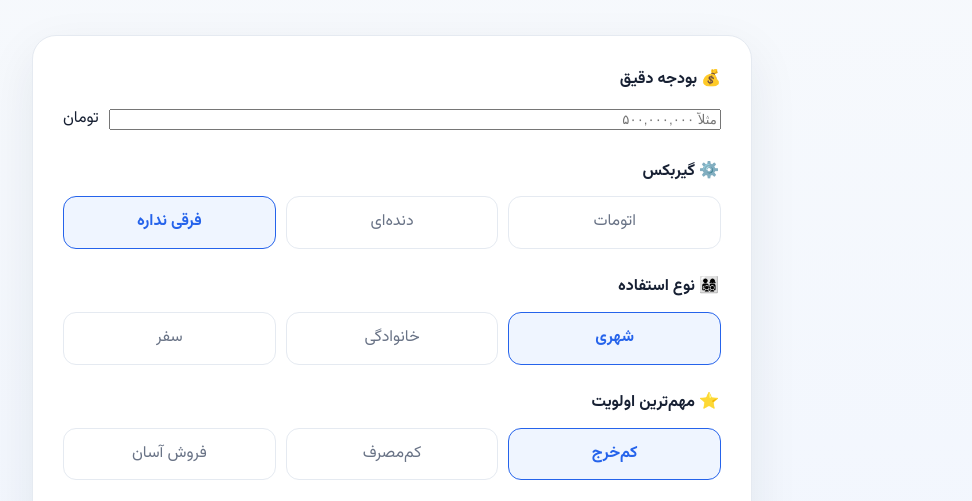
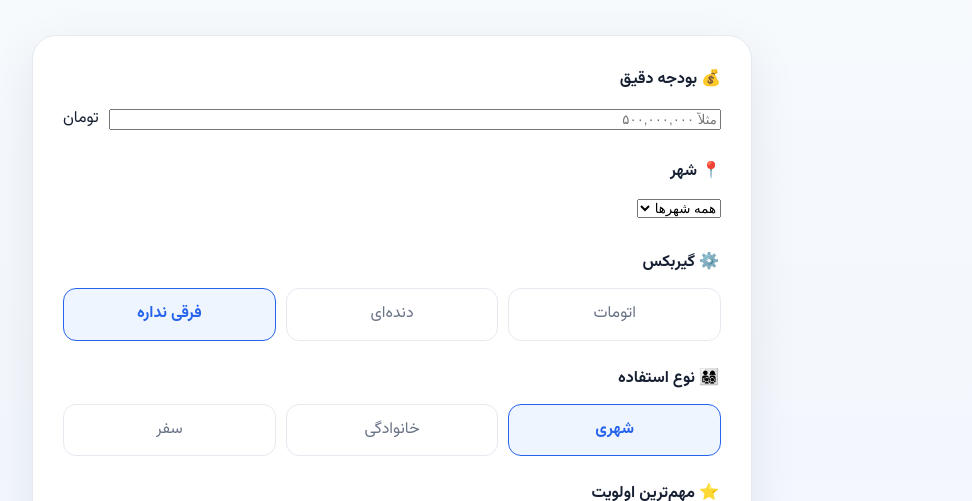
Before and after one commit to Morijooob/dastyar-khodro, a website: page index.html in a window 1280 px wide. Shown: the part 262-763 px from the top of the page, without its empty margins (248-1220 px from the left). Drawn offline with Linux system fonts and the light colour scheme.

Commit message:
Add city selector to car search form

```diff
--- a/index.html
+++ b/index.html
@@ -13,6 +13,7 @@
     <section class="hero"><h1>ماشین مناسب تو کدومه؟ 🤔</h1><p>بودجه و نیازت رو بگو تا گزینه‌هایی که واقعاً به شرایطت می‌خورن پیدا کنیم.</p></section>
     <form class="form-card" id="car-form">
       <div class="field"><label for="budget">💰 بودجه دقیق</label><div class="budget-wrap"><input id="budget" type="text" inputmode="numeric" autocomplete="off" placeholder="مثلاً ۵۰۰,۰۰۰,۰۰۰" required><span>تومان</span></div></div>
+      <div class="field"><label for="city">📍 شهر</label><select id="city" required><option value="all">همه شهرها</option><option value="tehran">تهران</option><option value="mashhad">مشهد</option><option value="isfahan">اصفهان</option><option value="shiraz">شیراز</option><option value="tabriz">تبریز</option><option value="karaj">کرج</option><option value="ahvaz">اهواز</option><option value="qom">قم</option><option value="kermanshah">کرمانشاه</option><option value="rasht">رشت</option><option value="urmia">ارومیه</option><option value="yazd">یزد</option><option value="kerman">کرمان</option><option value="arak">اراک</option><option value="bandar-abbas">بندرعباس</option></select></div>
       <fieldset><legend class="legend">⚙️ گیربکس</legend><div class="choices"><label class="choice"><input type="radio" name="gearbox" value="auto"><span>اتومات</span></label><label class="choice"><input type="radio" name="gearbox" value="manual"><span>دنده‌ای</span></label><label class="choice"><input type="radio" name="gearbox" value="any" checked><span>فرقی نداره</span></label></div></fieldset>
       <fieldset><legend class="legend">👨‍👩‍👧‍👦 نوع استفاده</legend><div class="choices"><label class="choice"><input type="radio" name="use" value="city" checked><span>شهری</span></label><label class="choice"><input type="radio" name="use" value="family"><span>خانوادگی</span></label><label class="choice"><input type="radio" name="use" value="travel"><span>سفر</span></label></div></fieldset>
       <fieldset><legend class="legend">⭐ مهم‌ترین اولویت</legend><div class="choices"><label class="choice"><input type="radio" name="priority" value="cheap" checked><span>کم‌خرج</span></label><label class="choice"><input type="radio" name="priority" value="fuel"><span>کم‌مصرف</span></label><label class="choice"><input type="radio" name="priority" value="resale"><span>فروش آسان</span></label></div></fieldset>
```
